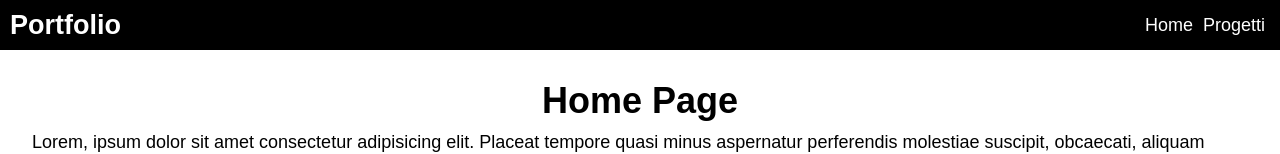
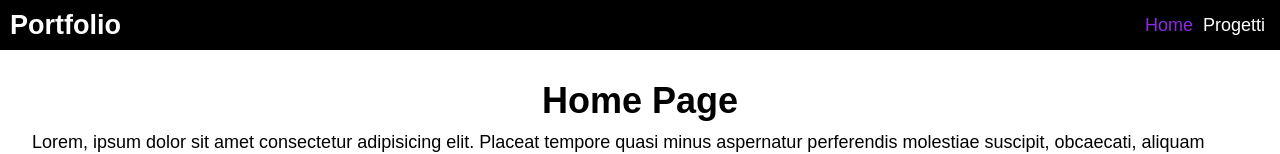
Before and after one commit to battistaennio/vite-boolfolio, a Vue app: page / in a window 1280 px wide. Shown: the top 154 px of the page. Built offline with nearby package versions, Linux system fonts and the light colour scheme.

Commit message:
style: add active class to nav links

```diff
--- a/src/components/AppHeader.vue
+++ b/src/components/AppHeader.vue
@@ -56,6 +56,10 @@ header{
       }
     }
   }
+
+  .router-link-active {
+    color: blueviolet;
+  }
 }
 
 </style>
```
